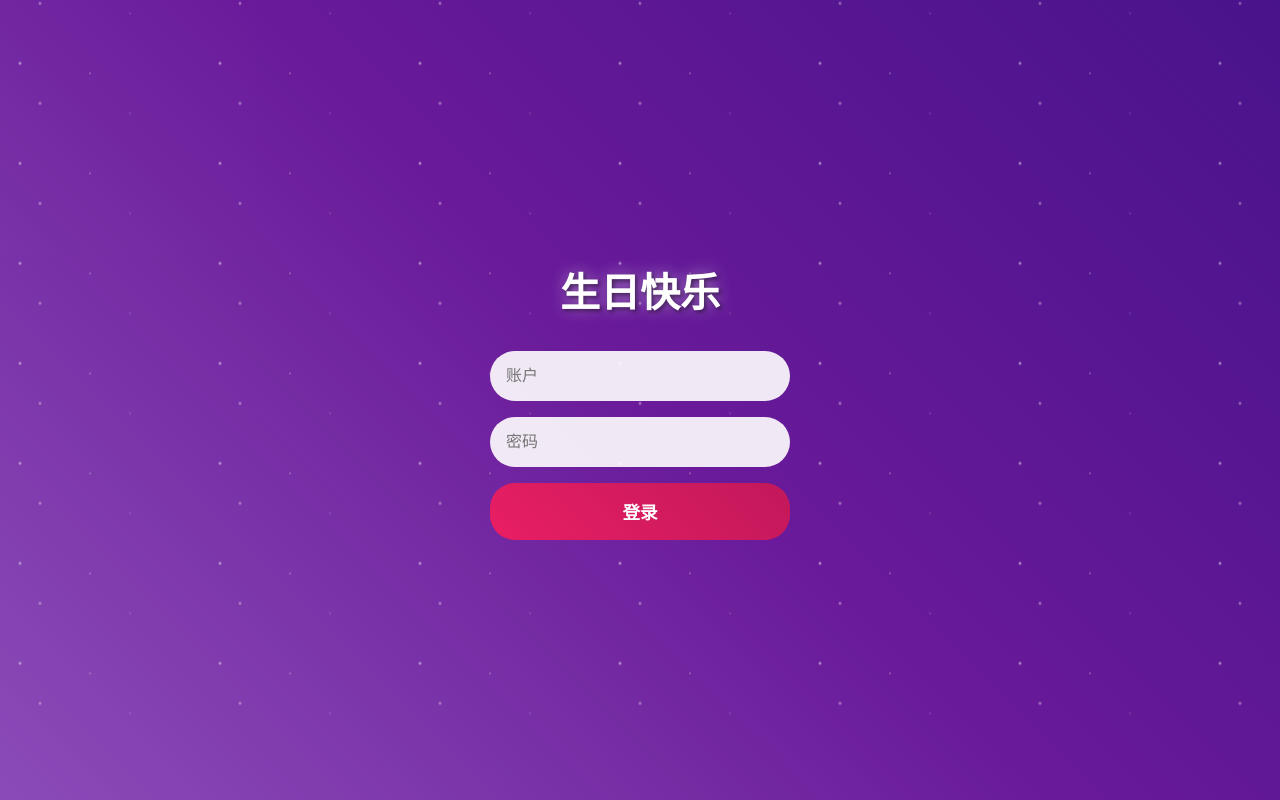
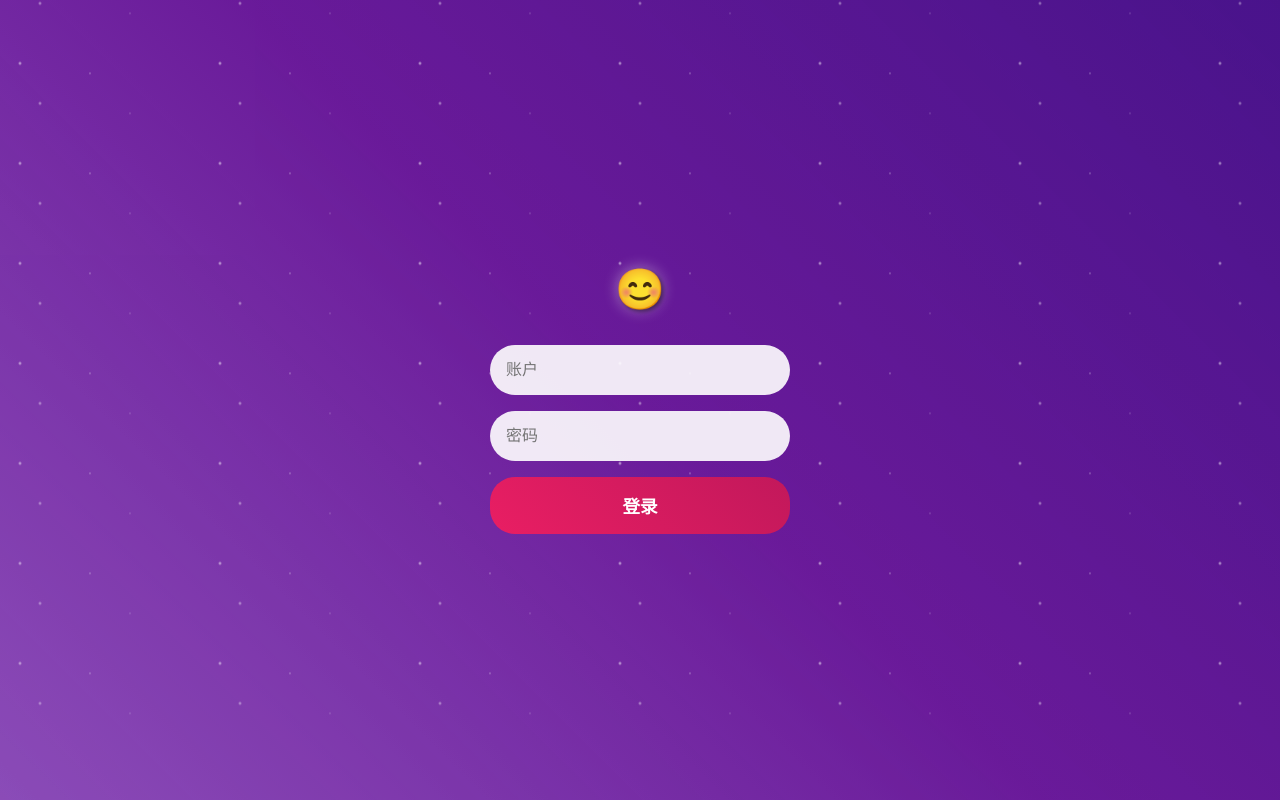
Before and after one commit to WB1209-z/one, a plain HTML site: page chushi1.html in a window 1280 px wide. Drawn offline with Linux system fonts and the light colour scheme.

Commit message:
Update chushi1.html

```diff
--- a/chushi1.html
+++ b/chushi1.html
@@ -14,7 +14,7 @@
             <div class="gradient-overlay"></div>
         </div>
         <div class="login-container">
-            <h1>生日快乐</h1>
+            <h1>😊</h1>
             <div class="login-form">
                 <input type="text" id="username" placeholder="账户" class="login-input">
                 <input type="password" id="password" placeholder="密码" class="login-input">
```
